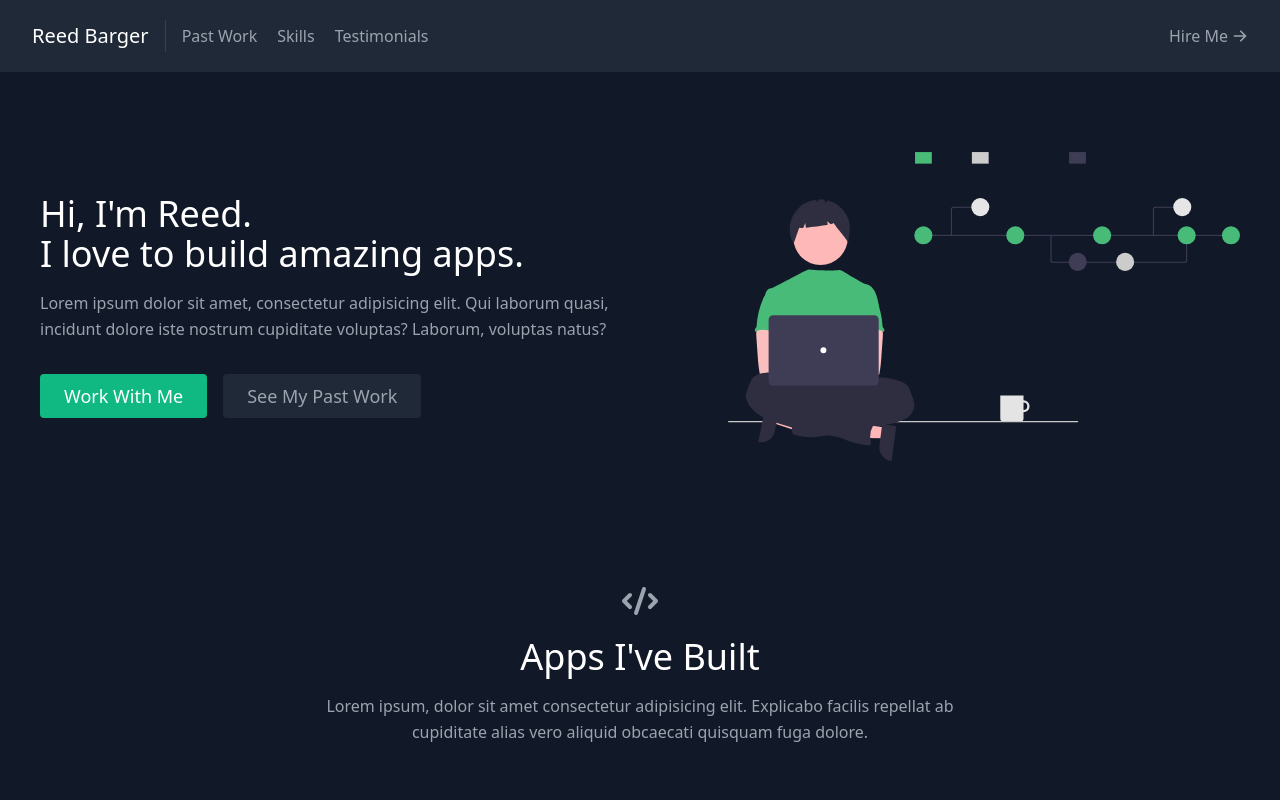
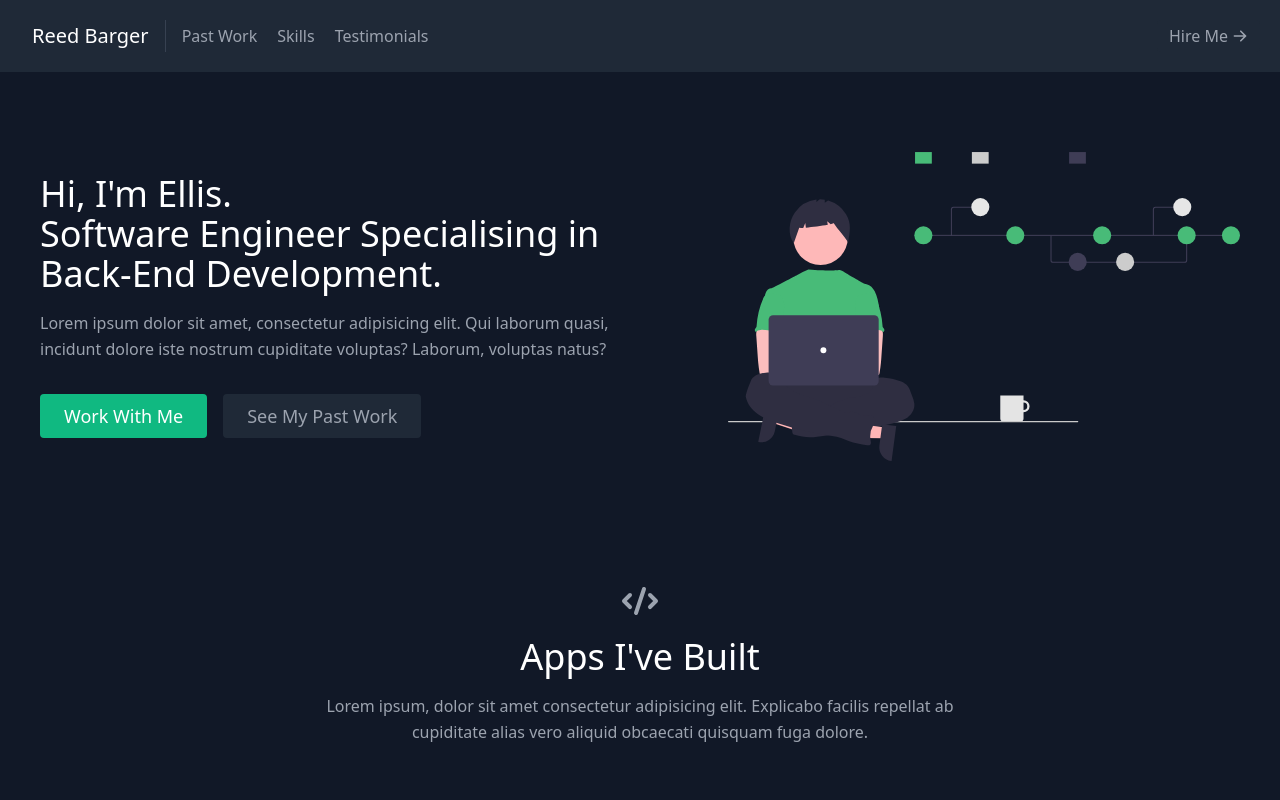
Before and after one commit to EllisG97/React-Portfolio, a React (Create React App) app: page / in a window 1280 px wide. Shown: the top 800 px of the page. Built offline with nearby package versions, Linux system fonts and the light colour scheme.

Commit message:
Update About.js

```diff
--- a/src/components/About.js
+++ b/src/components/About.js
@@ -6,9 +6,9 @@ export default function About() {
       <div className="container mx-auto flex px-10 py-20 md:flex-row flex-col items-center">
         <div className="lg:flex-grow md:w-1/2 lg:pr-24 md:pr-16 flex flex-col md:items-start md:text-left mb-16 md:mb-0 items-center text-center">
           <h1 className="title-font sm:text-4xl text-3xl mb-4 font-medium text-white">
-            Hi, I'm Reed.
-            <br className="hidden lg:inline-block" />I love to build amazing
-            apps.
+            Hi, I'm Ellis.
+            <br className="hidden lg:inline-block" />Software Engineer Specialising in
+            Back-End Development.
           </h1>
           <p className="mb-8 leading-relaxed">
             Lorem ipsum dolor sit amet, consectetur adipisicing elit. Qui
```
